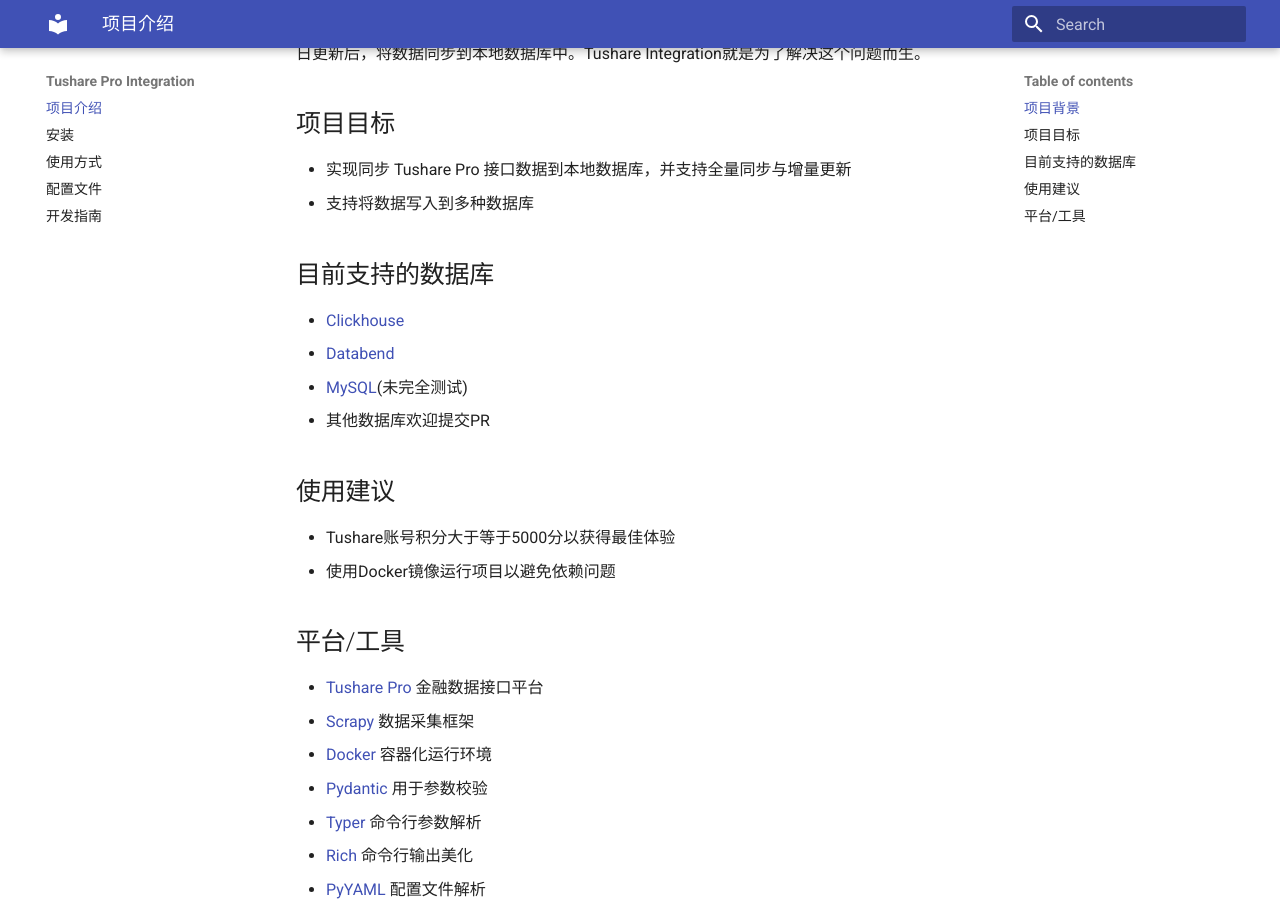
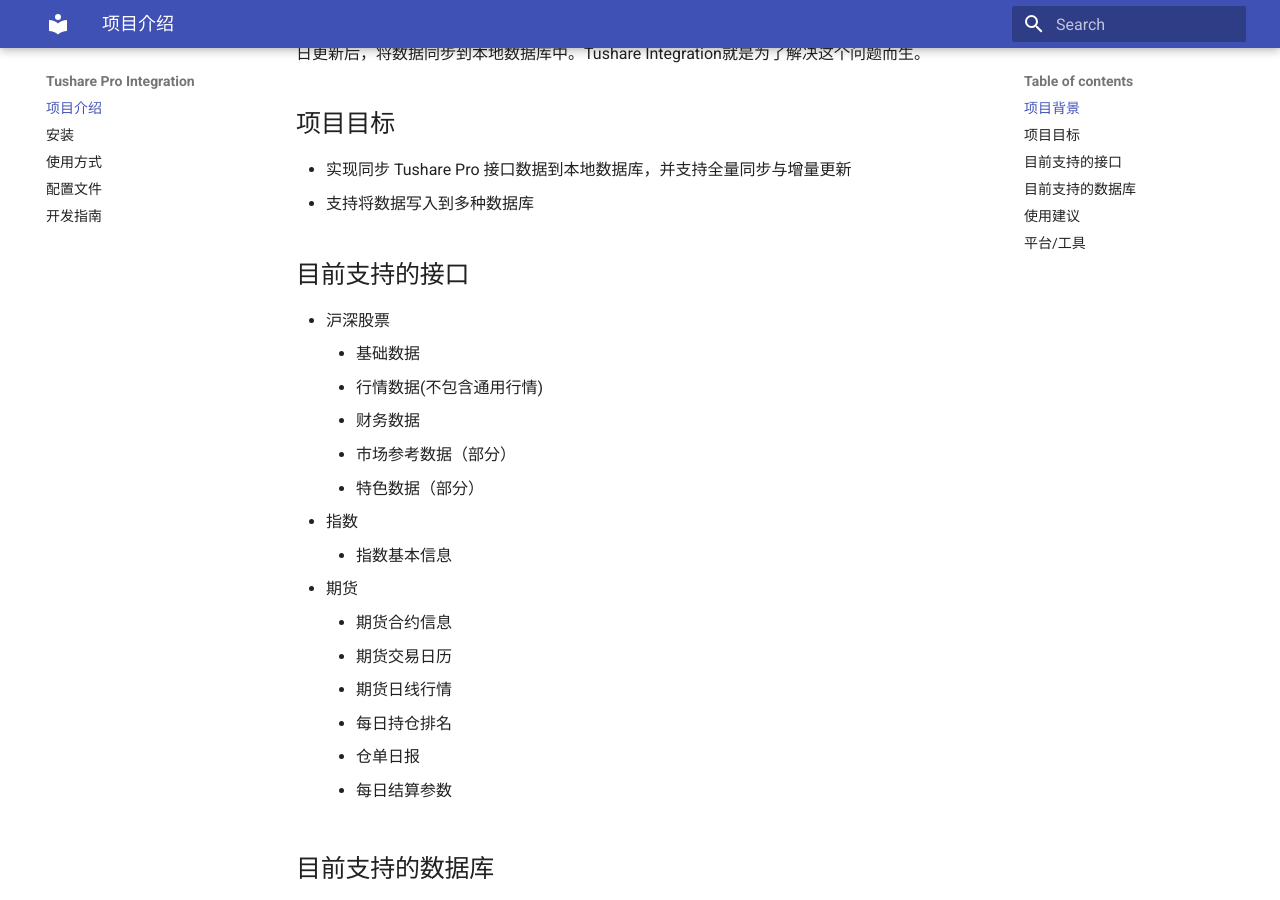
Before and after one commit to zhangbc97/tushare-integration, an MkDocs documentation site: the page built from docs/index.md, in a window 1280 px wide and 900 px high, scrolled down 241 px. Built offline with MkDocs 1.6.1 and Material for MkDocs 9.7.7, drawn with Linux system fonts in a browser that asks for light colours.

Commit message:
1. update documents

```diff
--- a/docs/index.md
+++ b/docs/index.md
@@ -9,6 +9,24 @@
 
 - 实现同步 Tushare Pro 接口数据到本地数据库，并支持全量同步与增量更新
 - 支持将数据写入到多种数据库
+
+## 目前支持的接口
+
+- 沪深股票
+    - 基础数据
+    - 行情数据(不包含通用行情)
+    - 财务数据
+    - 市场参考数据（部分）
+    - 特色数据（部分）
+- 指数
+    - 指数基本信息
+- 期货
+    - 期货合约信息
+    - 期货交易日历
+    - 期货日线行情
+    - 每日持仓排名
+    - 仓单日报
+    - 每日结算参数
 
 ## 目前支持的数据库
 
```
Also changed, not shown: README.md (+11 -0 lines), docs/develop.md (+2 -1 lines), docs/install.md (+1 -1 lines), docs/settings.md (+11 -5 lines), docs/usage.md (+1 -1 lines).
